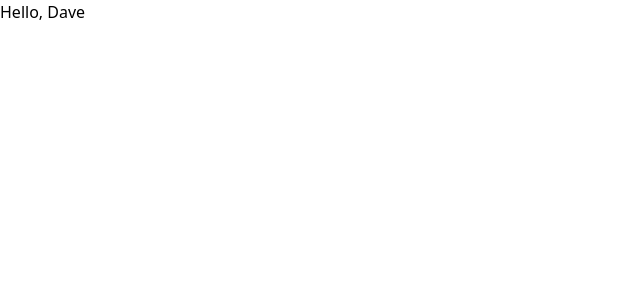
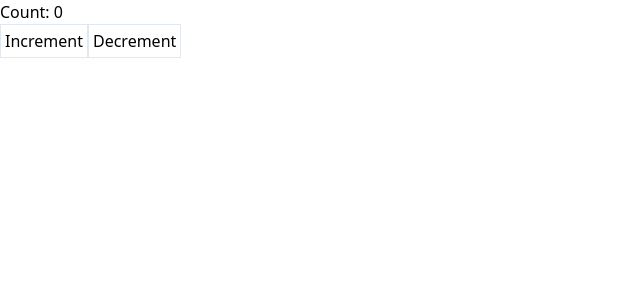
Before and after one commit to igoreskin/hooks-todos, a React (Create React App) app: page / in a window 1280 px wide. Shown: the top 300 px of the page, without its empty margins (0-640 px from the left). Built offline with nearby package versions, Linux system fonts and the light colour scheme.

Commit message:
useReducer

```diff
--- a/public/index.html
+++ b/public/index.html
@@ -24,7 +24,7 @@
       work correctly both with client-side routing and a non-root public URL.
       Learn how to configure a non-root public URL by running `npm run build`.
     -->
-    <link rel="stylesheet" href="https://cdnjs.cloudflare.com/ajax/libs/tailwindcss/1.3.5/base.css">
+    <link rel="stylesheet" href="https://cdnjs.cloudflare.com/ajax/libs/tailwindcss/1.3.5/tailwind.min.css">
     <title>React App</title>
   </head>
   <body>
--- a/src/App.js
+++ b/src/App.js
@@ -1,13 +1,30 @@
-import React, { useContext } from 'react';
+import React, { useContext, useReducer } from 'react';
 import { UserContext } from './index';
 
+const initialState = {
+  count: 0
+}
+
+function reducer(state, action) {
+  switch(action.type) {
+    case "increment":
+      return { count: state.count + 1 }
+    case "decrement":
+      return { count: state.count - 1 }
+    default:
+      return initialState;
+  }
+}
+
 export default function App() {
-
+  const [state, dispatch] = useReducer(reducer, initialState)
   const value = useContext(UserContext);
 
   return (
     <div>
-        <div>Hello, {value}</div>
+      <div>Count: {state.count}</div>
+      <button className="border p-1" onClick={() => dispatch({ type: "increment" })}>Increment</button>
+      <button className="border p-1" onClick={() => dispatch({ type: "decrement" })}>Decrement</button>
     </div>
   );
 }
```
